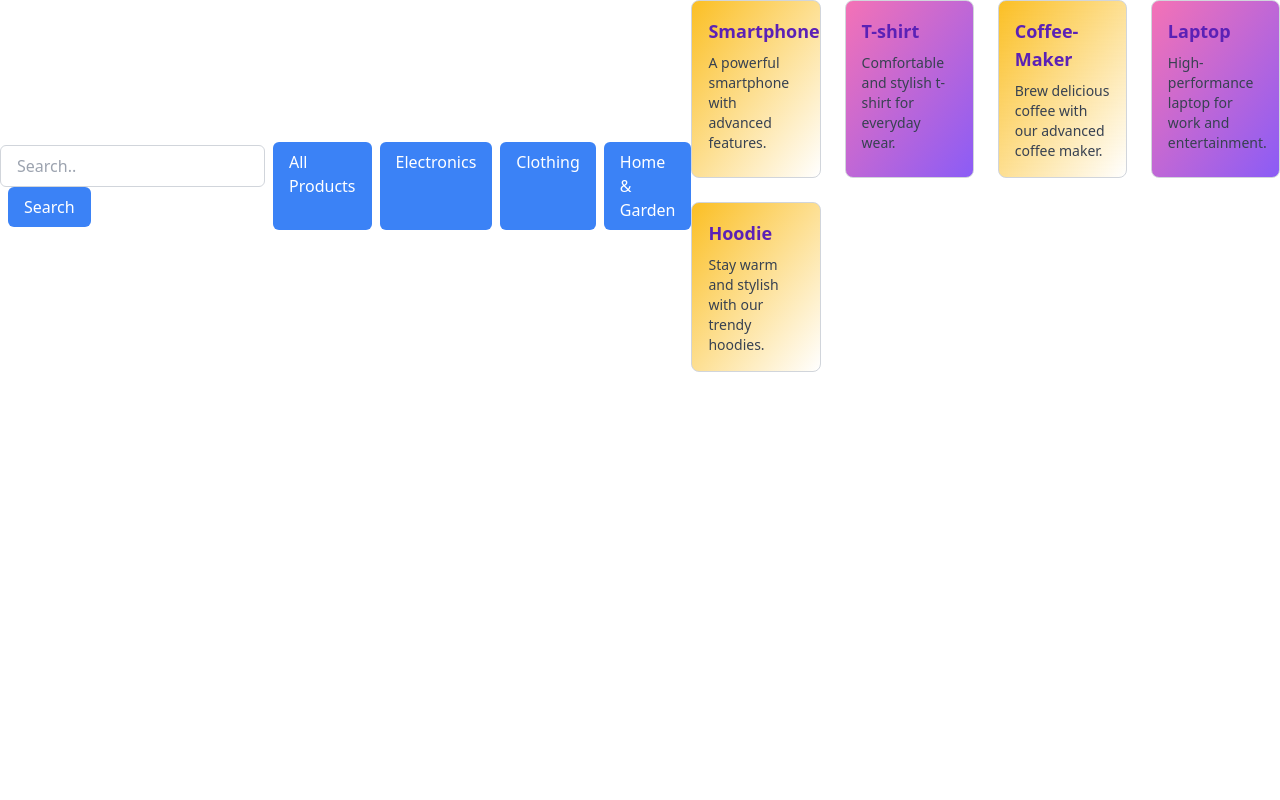
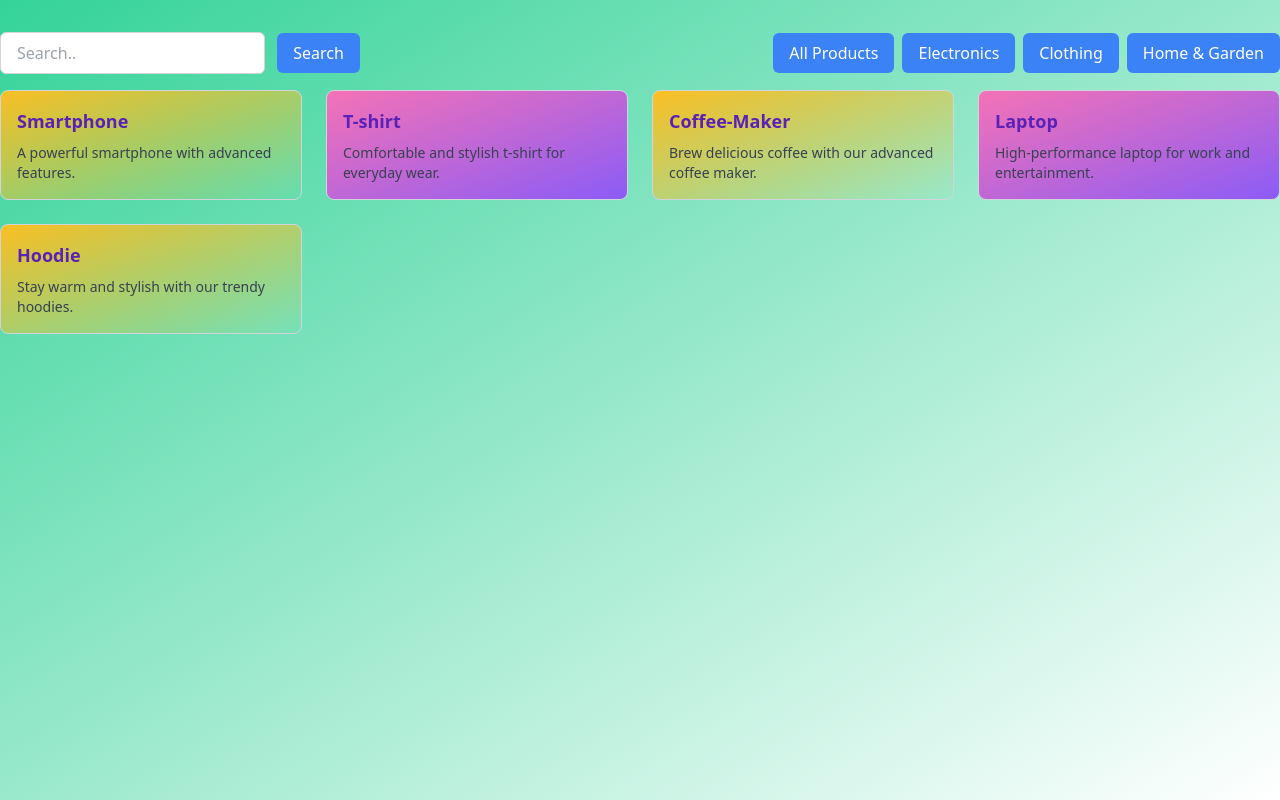
Before and after one commit to nishkarsh25/JavaScript-5Branch-5IntermediateProjects, a website: page src/index.html in a window 1280 px wide. Drawn offline with nearby package versions, Linux system fonts and the light colour scheme.

Commit message:
Applied a cool background on the body and also used:
container and mx-auto:
mx auto equalizes the space on the left and right side and container is a tailwind utility class

same thing can be achieved by px-24 or some random px values but here i preferred to use container

```diff
--- a/src/index.html
+++ b/src/index.html
@@ -3,11 +3,14 @@
 <head>
     <meta charset="UTF-8">
     <meta name="viewport" content="width=device-width, initial-scale=1.0">
-    <!-- <link href="./output.css" rel="stylesheet"> -->
     <link href="https://cdn.jsdelivr.net/npm/tailwindcss@2.2.19/dist/tailwind.min.css" rel="stylesheet">
     <title>Filter Product</title>
+    <style>
+
+    </style>
 </head>
-<body>
+<body class="bg-gradient-to-br from-green-400 to-cyan-500 min-h-screen  container mx-auto py-8">
+
         <div class="flex justify-between items-center mb-4">
             <div class="search-container">
                 <input type="text" id="search-input" placeholder="Search.." class="border border-gray-300 px-4 py-2 rounded-md focus:outline-none focus:border-blue-500">
@@ -18,6 +21,7 @@
                 <div class="category-btn px-4 py-2 text-white ml-2 rounded-md bg-blue-500" data-category="electronics">Electronics</div>
                 <div class="category-btn px-4 py-2 text-white ml-2 rounded-md bg-blue-500" data-category="clothing">Clothing</div>
                 <div class="category-btn px-4 py-2 text-white ml-2 rounded-md bg-blue-500" data-category="home">Home & Garden</div>
+            </div>
         </div>
 
         <div id="product-list" class="grid grid-cols-1 md:grid-cols-2 lg:grid-cols-3 xl:grid-cols-4 gap-6">
@@ -42,7 +46,9 @@
                 <p class="text-gray-700 text-sm">Stay warm and stylish with our trendy hoodies.</p>
             </div>
         </div>
-    </div>
+
+
     <script src="script.js"></script>
+
 </body>
 </html>
```
Also changed, not shown: src/output.css. Lines whose indentation alone changed are shown as unchanged.
